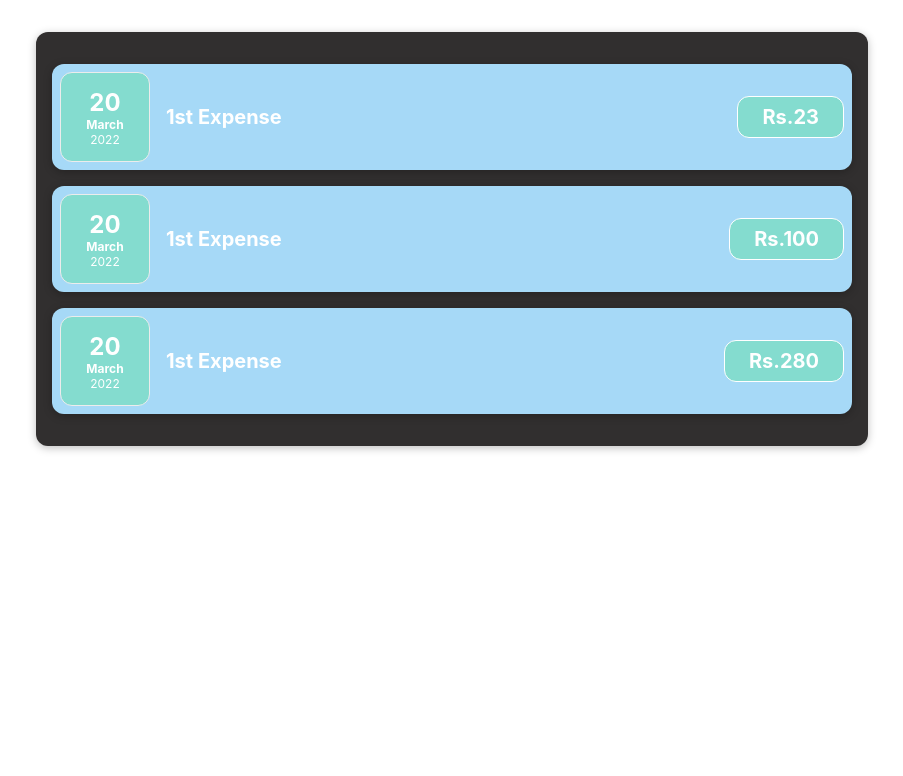
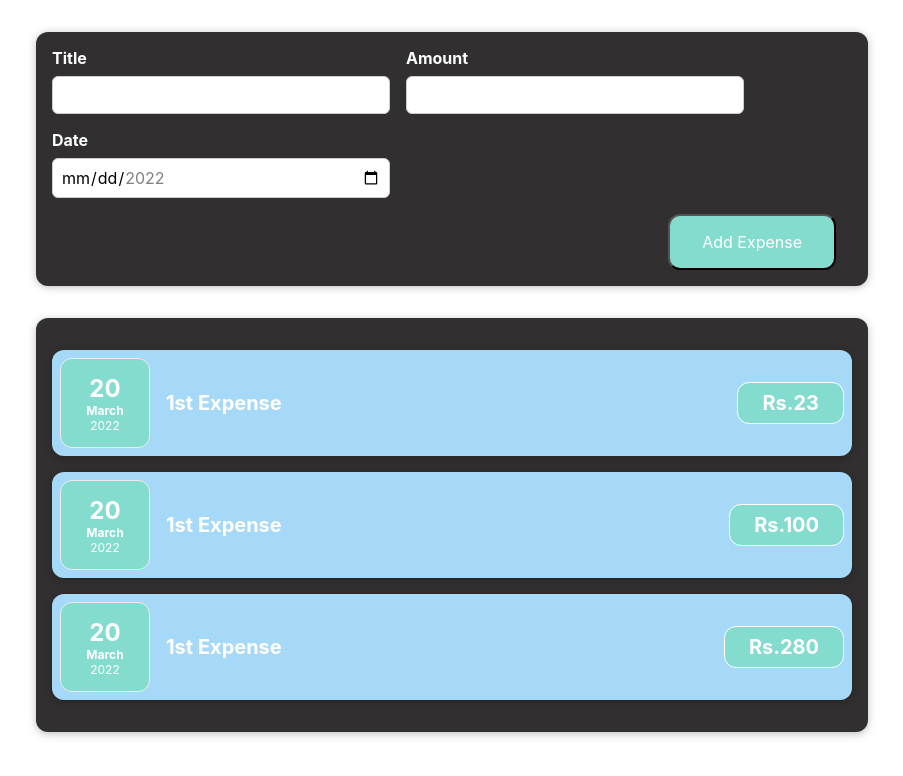
Before and after one commit to naveenkosigi/Expense-Tracker-React-, a React (Create React App) app: page / in a window 1280 px wide. Shown: the top 776 px of the page, without its empty margins (188-1091 px from the left). Built offline with nearby package versions, Linux system fonts and the light colour scheme.

Commit message:
added expense form component

```diff
--- a/src/App.js
+++ b/src/App.js
@@ -2,14 +2,19 @@
 import './App.css';
 import ExpenseItem  from './components/ExpenseItem/ExpenseItem';
 import Card from './components/CardWrapper/CardComponent';
+import { ExpenseForm } from './components/ExpenseForm/ExpenseForm';
 
 function App() {
   return (
-    <Card className="expenses-container">
+    <div>
+      <ExpenseForm />
+      <Card className="expenses-container">
       <ExpenseItem title="1st Expense" price="23" date={new Date()}></ExpenseItem>
       <ExpenseItem title="1st Expense" price="100" date={new Date()}></ExpenseItem>
       <ExpenseItem title="1st Expense" price="280" date={new Date()}></ExpenseItem>
     </Card>
+    </div>
+
   );
 }
 
--- /dev/null
+++ b/src/components/ExpenseForm/ExpenseForm.css
@@ -0,0 +1,64 @@
+.new-expense {
+    background-color: #312f2f;
+    padding: 1rem;
+    margin: 2rem auto;
+    width: 50rem;
+    max-width: 95%;
+    border-radius: 12px;
+    text-align: center;
+    box-shadow: 0 1px 8px rgba(0, 0, 0, 0.25);
+  }
+
+  .new-expense button {
+    font: inherit;
+    cursor: pointer;
+    padding: 1rem 2rem;
+    background-color: #84DCCF;
+    color: white;
+    border-radius: 12px;
+    margin-right: 1rem;
+  }
+
+  .new-expense button:hover,
+  .new-expense button:active {
+    background-color: #40005d;
+  }
+
+  .new-expense button.alternative {
+    color: #220131;
+    border-color: transparent;
+    background-color: transparent;
+  }
+
+  .new-expense button.alternative:hover,
+  .new-expense button.alternative:active {
+    background-color: #ddb3f8;
+  }
+
+  .new-expense__controls {
+    display: flex;
+    flex-wrap: wrap;
+    gap: 1rem;
+    margin-bottom: 1rem;
+    text-align: left;
+  }
+
+  .new-expense__control label {
+    font-weight: bold;
+    margin-bottom: 0.5rem;
+    display: block;
+    color: white;
+  }
+
+  .new-expense__control input {
+    font: inherit;
+    padding: 0.5rem;
+    border-radius: 6px;
+    border: 1px solid #ccc;
+    width: 20rem;
+    max-width: 100%;
+  }
+
+  .new-expense__actions {
+    text-align: right;
+  }
--- /dev/null
+++ b/src/components/ExpenseForm/ExpenseForm.js
@@ -0,0 +1,25 @@
+
+import './ExpenseForm.css';
+export const ExpenseForm = () => {
+    return (
+        <form className="new-expense">
+            <div className="new-expense__controls">
+                <div className="new-expense__control">
+                    <label>Title</label>
+                    <input type="text" />
+                </div>
+                <div className="new-expense__control">
+                    <label>Amount</label>
+                    <input type="number" min="0.5" step="0.5" />
+                </div>
+                <div className="new-expense__control">
+                    <label>Date</label>
+                    <input type="date" min="2022-01-01" max="2022-12-31" />
+                </div>
+            </div>
+            <div className='new-expense__actions'>
+                <button type="submit">Add Expense</button>
+            </div>
+        </form>
+    )
+}
```
